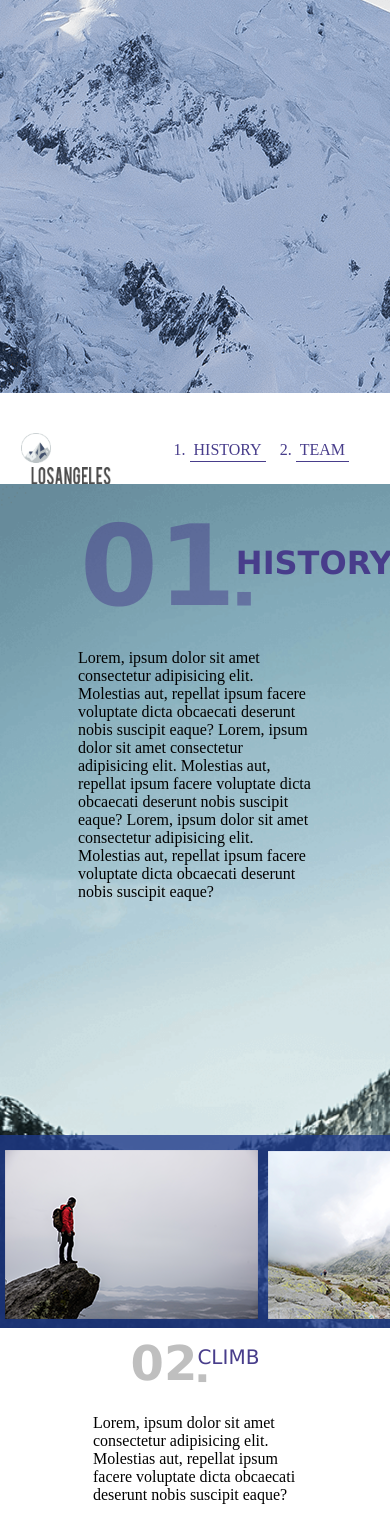
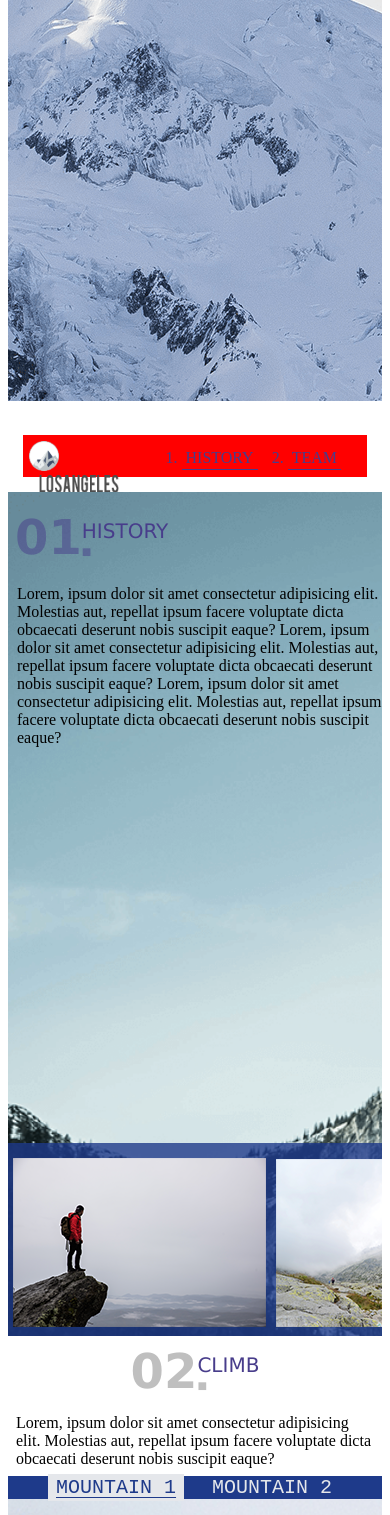
Before and after one commit to Abhishek7Tech/coalition-assignment, a React (Create React App) app: page / in a window 390 px wide. Shown: the part 432-1947 px from the top of the page. Built offline with nearby package versions, Linux system fonts and the light colour scheme.

Commit message:
responsiveness 400px

```diff
--- a/src/climb-section/climb-section.scss
+++ b/src/climb-section/climb-section.scss
@@ -49,5 +49,7 @@
         font-size: 16px;
         padding: 8px 4px 4px;
     }
+
+
   }
 }
--- a/src/climb/climb.scss
+++ b/src/climb/climb.scss
@@ -71,6 +71,7 @@
 
 @media screen and (max-width: 400px) {
   .climb {
+    width: 100%;
     .climb-head {
       flex-direction: column;
     }
@@ -89,6 +90,11 @@
       font-size: 48px;
     }
 
+    .climb-para {
+      padding: 8px 8px;
+      margin: auto;
+    }
+
     .heading-2 {
       padding-top: 5px;
     }
--- a/src/history-section/history-section.scss
+++ b/src/history-section/history-section.scss
@@ -57,3 +57,31 @@
     color: darkslateblue;
   }
 }
+
+@media screen and (max-width: 400px) {
+  .history {
+    .history-section {
+      width: 100%;
+    }
+    .heading-2 {
+      padding-top: 5px;
+    }
+    .heading-1 h1 {
+      font-size: 48px;
+
+    }
+
+    .heading-2 h2 {
+      font-size: 20px;
+      font-weight: 500;
+    }
+
+    .heading-2 h3 {
+      font-size: 16px;
+    }
+
+    p {
+      padding: 2px 4px;
+    }
+  }
+}
--- a/src/index.css
+++ b/src/index.css
@@ -4,8 +4,7 @@
 @import url("./slides/slides.scss");
 @import url("./climb/climb.scss");
 @import url("./climb-section/climb-section.scss");
+@import url("./navbar/climb-nav.scss");
+@import url("./navbar/nav-main-mobile.scss");
 
 /*# sourceMappingURL=index.css.map */
-body {
-    margin: 0px;
-}
--- a/src/input.scss
+++ b/src/input.scss
@@ -4,3 +4,5 @@
 @import url("./slides/slides.scss");
 @import url("./climb/climb.scss");
 @import url("./climb-section/climb-section.scss");
+@import url("./navbar/climb-nav.scss");
+@import url("./navbar/nav-main-mobile.scss");
--- /dev/null
+++ b/src/navbar/climb-nav.scss
@@ -0,0 +1,63 @@
+.climb-navbar {
+  display: flex;
+  background-color: #1e3a8a;
+  padding: 0px;
+  height: fit-content;
+
+  .climb-navbar-list {
+    width: 60%;
+    display: flex;
+    align-items: center;
+    margin: auto;
+  }
+
+  .climb-navbar-list li {
+    list-style: none;
+  }
+
+  .climb-navbar-list li a {
+    text-decoration: underline;
+    text-decoration-color: #1e3a8a;
+    text-underline-offset: 4px;
+  }
+  .climb-navbar-list .mountain-2 {
+    margin-left: 20px;
+  }
+
+  .active-mountain-list {
+    color: #1e3a8a;
+    background-color: #e5e7eb;
+    font-weight: 600;
+    font-family: "Courier New", Courier, monospace;
+    font-size: 24px;
+    padding: 1px 16px;
+    text-decoration: none;
+  }
+
+  .inactive-mountain-list {
+    color: #e5e7eb;
+    font-weight: 600;
+    font-family: "Courier New", Courier, monospace;
+    font-size: 24px;
+    padding: 1px 16px;
+    text-decoration: none;
+  }
+}
+
+@media screen and (max-width: 400px) {
+  .climb-navbar {
+    .climb-navbar-list {
+      width: 100%;
+    }
+    .active-mountain-list {
+      font-size: 20px;
+      font-weight: 500;
+      padding: 2px 8px;
+    }
+    .inactive-mountain-list {
+      font-size: 20px;
+      font-weight: 500;
+      padding: 2px 8px;
+    }
+  }
+}
--- /dev/null
+++ b/src/navbar/nav-main-mobile.scss
@@ -0,0 +1,28 @@
+
+
+.nav-bar-mobile-btn {
+    right: 5px;
+    top: 20px;
+    position: absolute;
+    background-color: white;
+    border: none;
+    border-radius: 15%;
+    margin: 10px;
+    z-index: 500;
+  }
+
+  .nav-bar-mobile-btn img {
+    width: 24px;
+    height: 24px;
+  }
+
+  .nav-mobile {
+    position: relative;
+    z-index: 200;
+    width: 100%;
+    background-color: rgba(229, 231, 235, 0.9);
+    height: 100vh;
+
+    display: flex;
+    flex-direction: column;
+  }
--- a/src/navbar/nav-main.js
+++ b/src/navbar/nav-main.js
@@ -9,7 +9,7 @@ const NavBar = () => {
   const { teamSection, historySection } = useContext(ScrollContext);
 
   return (
-    <nav className="nav-main">
+    <nav className="nav-main nav">
       <div>
         <img src={Logo} alt="site-logo"></img>
       </div>
--- a/src/navbar/nav-section.js
+++ b/src/navbar/nav-section.js
@@ -8,7 +8,7 @@ import { scrollToSection } from "../utils/scroller";
 const NavBarSection = () => {
   const {historySection, teamSection} = useContext(ScrollContext);
   return (
-    <nav className="nav-section">
+    <nav className="nav-section nav">
       <div>
         <img src={Logo} alt="site-logo" className="logo"></img>
         <img src={Text} alt="los angles mountain text" className="text"></img>
--- a/src/navbar/nav.scss
+++ b/src/navbar/nav.scss
@@ -1,4 +1,4 @@
-nav {
+.nav {
   display: flex;
   justify-content: space-evenly;
   padding: 6px;
@@ -58,82 +58,13 @@ nav {
   margin: 15px;
 }
 
-.climb-navbar {
-  display: flex;
-  background-color: #1e3a8a;
-  padding: 0px;
-  height: fit-content;
 
-  .climb-navbar-list {
-    width: 60%;
-    display: flex;
-    align-items: center;
-    margin: 0px;
-  }
-
-  .climb-navbar-list li {
-    list-style: none;
-  }
-
-  .climb-navbar-list li a {
-    text-decoration: underline;
-    text-decoration-color: #1e3a8a;
-    text-underline-offset: 4px;
-  }
-  .climb-navbar-list .mountain-2 {
-    margin-left: 20px;
-  }
-
-  .active-mountain-list {
-    color: #1e3a8a;
-    background-color: #e5e7eb;
-    font-weight: 600;
-    font-family: "Courier New", Courier, monospace;
-    font-size: 24px;
-    padding: 1px 16px;
-    text-decoration: none;
-  }
-
-  .inactive-mountain-list {
-    color: #e5e7eb;
-    font-weight: 600;
-    font-family: "Courier New", Courier, monospace;
-    font-size: 24px;
-    padding: 1px 16px;
-    text-decoration: none;
-  }
-}
-
-.nav-bar-mobile-btn {
-  right: 5px;
-  top: 20px;
-  position: absolute;
-  background-color: white;
-  border: none;
-  border-radius: 15%;
-  margin: 10px;
-  z-index: 500;
-}
-
-.nav-bar-mobile-btn img {
-  width: 24px;
-  height: 24px;
-}
-
-.nav-mobile {
-  position: relative;
-  z-index: 200;
-  width: 100%;
-  background-color: rgba(229, 231, 235, 0.9);
-  height: 100vh;
-
-  display: flex;
-  flex-direction: column;
-}
 
 @media screen and (max-width: 400px) {
   //section-navbar
   .nav-section {
+    background-color: red;
+
     .text {
       width: 80px;
       height: 40px;
@@ -145,20 +76,5 @@ nav {
     }
   }
 
-  // climb navbar
-  .climb-navbar {
-    background-color: red;
-    .climb-navbar-list {
-      width: 100%;
-    }
 
-    .active-mountain-list {
-      font-size: 16px;
-      font-weight: 500;
-    }
-    .inactive-mountain-list {
-      font-size: 16px;
-      font-weight: 500;
-    }
-  }
 }
```
Also changed, not shown: 1 other file (tests, documents, lock files or other folders).
